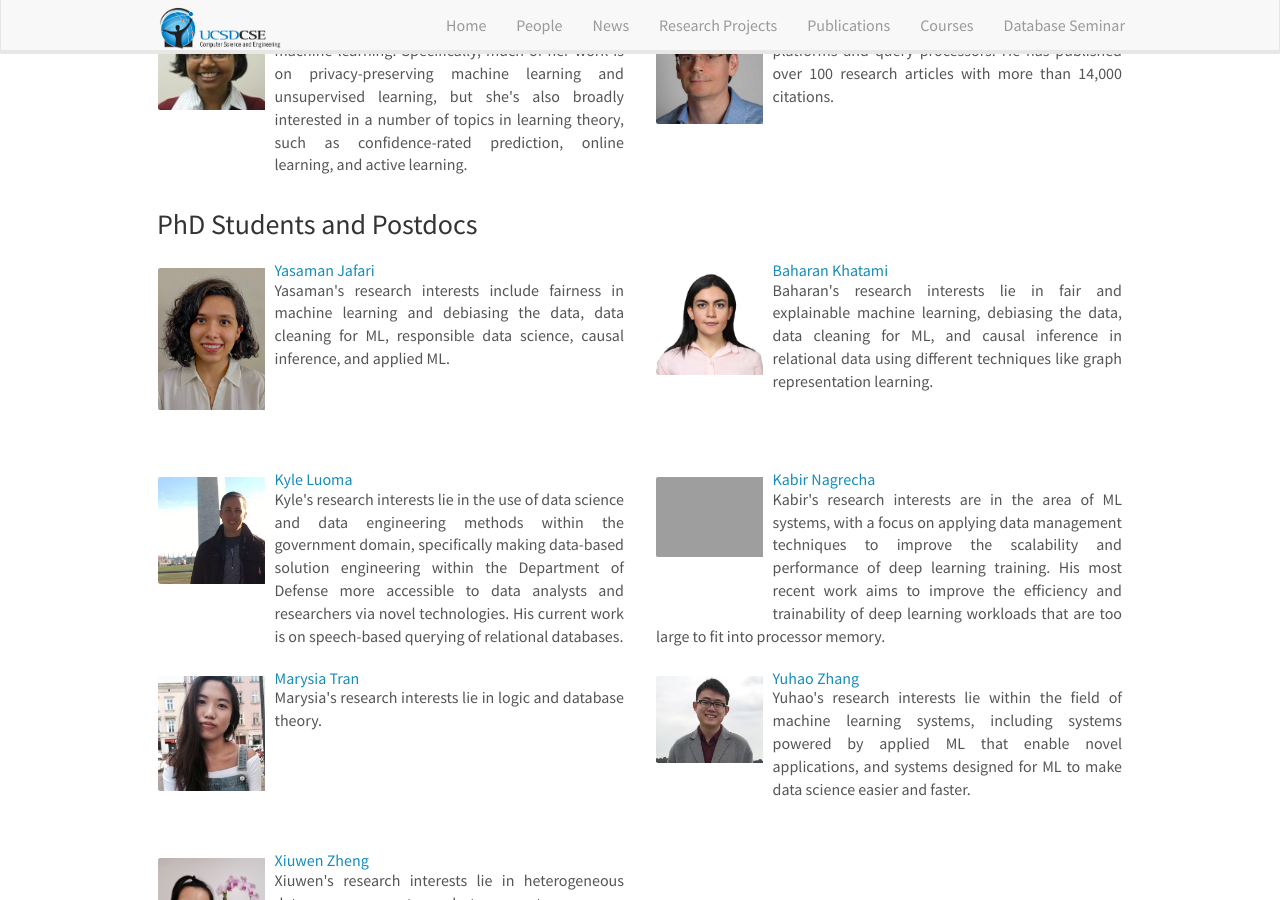
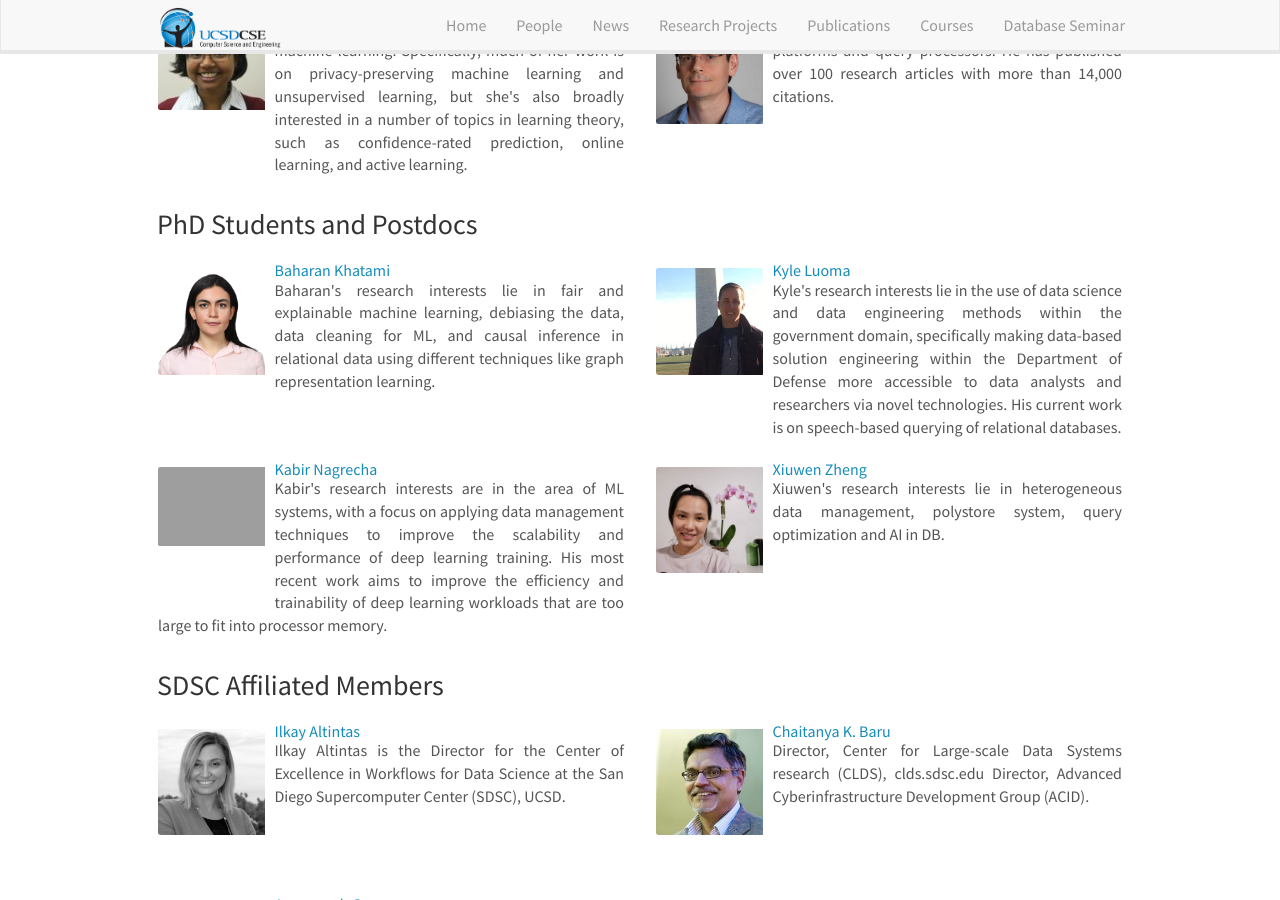
Before and after one commit to dbucsd/dbucsd.github.io, a Jekyll site: the page built from index.md, in a window 1280 px wide and 900 px high, scrolled down 1070 px. Built offline with Jekyll 4.4.1, drawn with Linux system fonts in a browser that asks for light colours; nearby versions of some CDN libraries.

Commit message:
Update students.yml

```diff
--- a/_data/students.yml
+++ b/_data/students.yml
@@ -1,7 +1,3 @@
-- name: Yasaman Jafari
-  photo: Yasaman.jpg
-  web: https://www.yasamanjafari.com/
-  info: "Yasaman's research interests include fairness in machine learning and debiasing the data, data cleaning for ML, responsible data science, causal inference, and applied ML."
 - name: Baharan Khatami
   photo: Baharan.jpg
   web: https://www.linkedin.com/in/bah-kh/
@@ -14,14 +10,6 @@
   photo: kabir.jpeg
   web: https://kabirnagrecha.com/
   info: "Kabir's research interests are in the area of ML systems, with a focus on applying data management techniques to improve the scalability and performance of deep learning training. His most recent work aims to improve the efficiency and trainability of deep learning workloads that are too large to fit into processor memory."
-- name: Marysia Tran
-  photo: marysia.jpg
-  web:
-  info: "Marysia's research interests lie in logic and database theory."
-- name: Yuhao Zhang
-  photo: yuhao.jpg
-  web: http://yhzhang.info/
-  info: "Yuhao's research interests lie within the field of machine learning systems, including systems powered by applied ML that enable novel applications, and systems designed for ML to make data science easier and faster."
 - name: Xiuwen Zheng
   photo: xiuwen.jpg
   web: https://xiz675.github.io/
```
